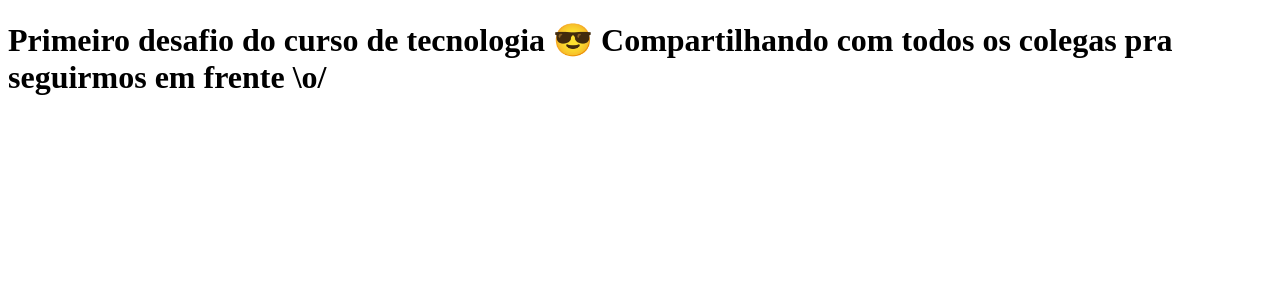
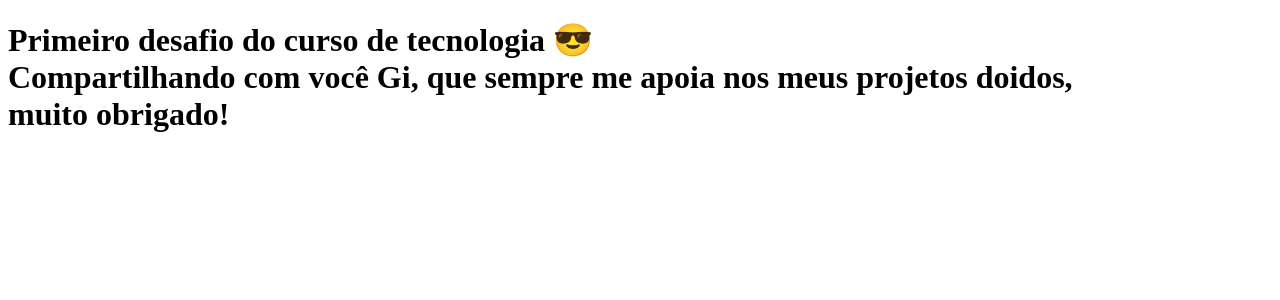
Before and after one commit to IgorSBecker/teste, a Next.js app: page / in a window 1280 px wide. Shown: the top 300 px of the page. Built offline with nearby package versions, Linux system fonts and the light colour scheme.

Commit message:
alteracao da pagina

```diff
--- a/pages/index.js
+++ b/pages/index.js
@@ -1,13 +1,13 @@
 function Home() {
   return (
     <h1>
-      Primeiro desafio do curso de tecnologia 😎 Compartilhando com todos os
-      colegas pra seguirmos em frente \o/
+      Primeiro desafio do curso de tecnologia 😎
+      <br />
+      Compartilhando com você Gi, que sempre me apoia nos meus projetos doidos,
+      <br />
+      muito obrigado!
     </h1>
   );
 }
 
-function teste() {
-  console.log("indentação errada");
-}
 export default Home;
```
